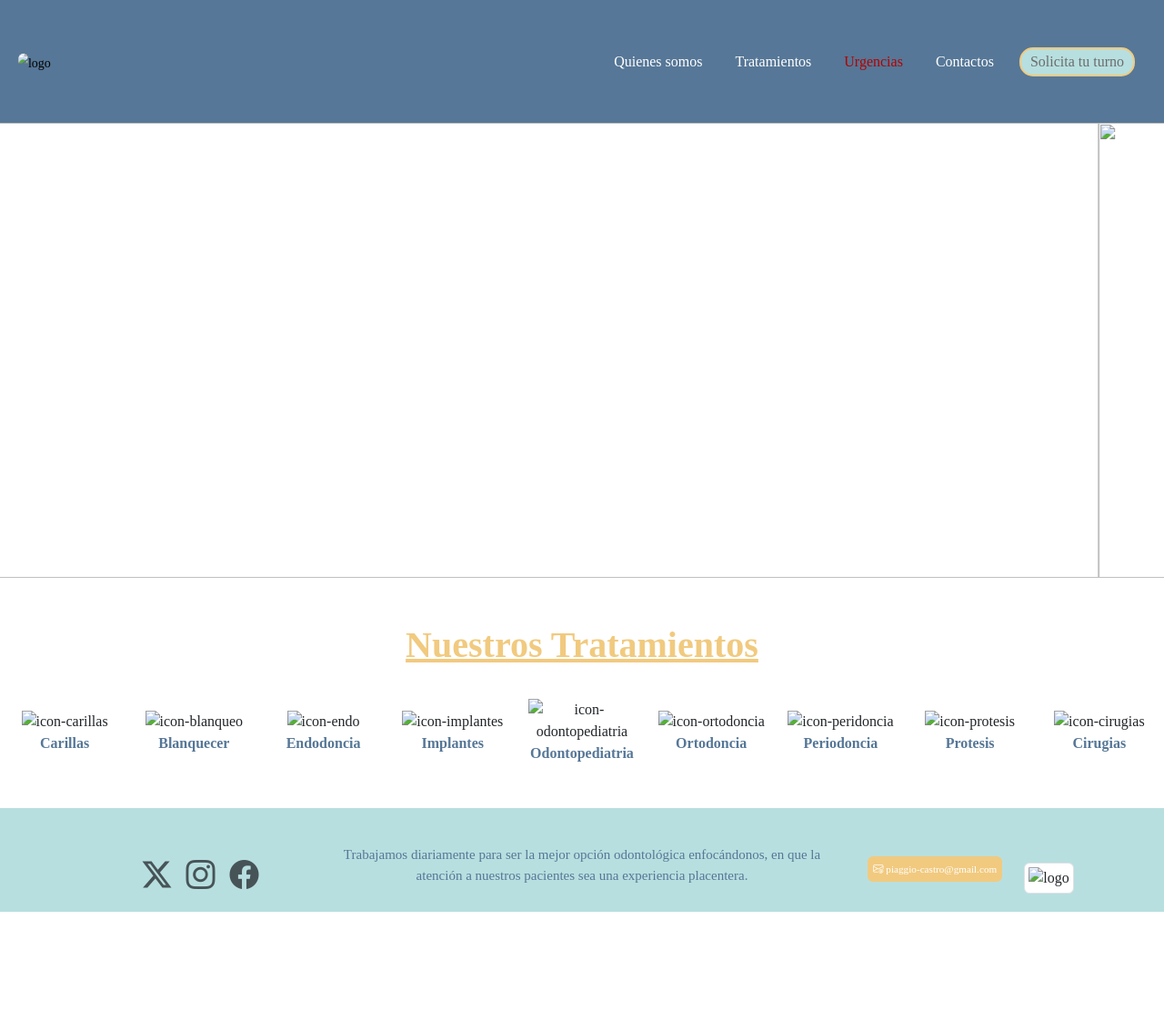
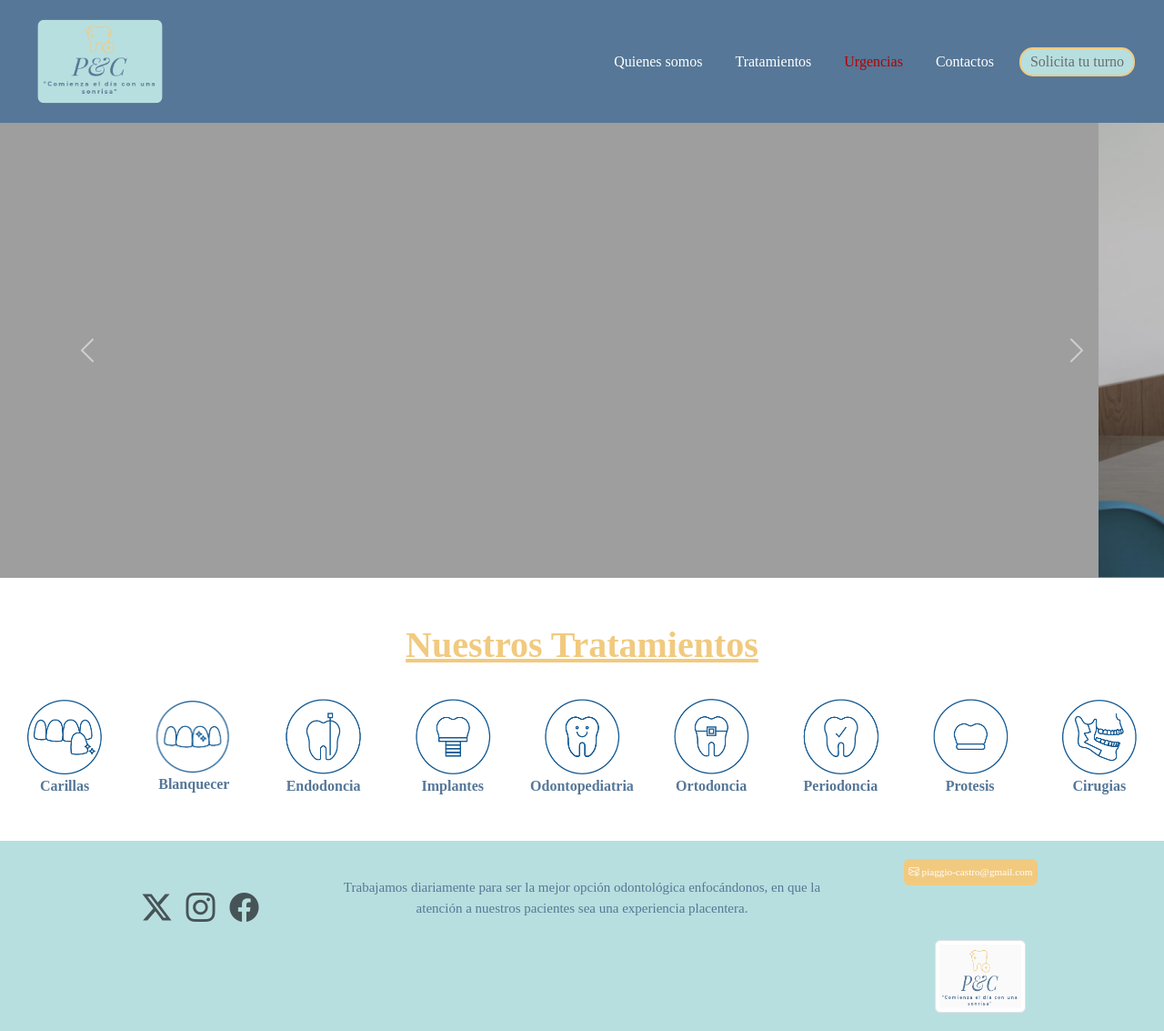
Before and after one commit to ipiaggiok/clinica-dental, a plain HTML site: page index.html in a window 1280 px wide. Shown: the whole page at 91% size. Before the commit the page ends 1002 px from the top, so only its background shows below. Drawn offline with nearby package versions, Linux system fonts and the light colour scheme; the site is published under a folder, as on GitHub Pages, so addresses that start at the root find nothing; a web font is replaced by a local one.

Commit message:
Update index.html

```diff
--- a/index.html
+++ b/index.html
@@ -15,7 +15,7 @@
     <nav class="navbar navbar-expand-lg bg-body-tertiary navbar-custom">
         <div class="container-fluid">
           <a class="navbar-brand" href="/index.html">
-            <img src="/media/imagenes-logo/logotip (2).png" class="img-logo" alt="logo">
+            <img src="./media/imagenes-logo/logotip (2).png" class="img-logo" alt="logo">
           </a>
 
           <button class="navbar-toggler" type="button" data-bs-toggle="collapse" data-bs-target="#navbarNav" aria-controls="navbarNav" aria-expanded="false" aria-label="Toggle navigation">
@@ -45,13 +45,13 @@
       <div id="carouselExampleAutoplaying" class="carousel slide" data-bs-ride="carousel">
         <div class="carousel-inner">
           <div class="carousel-item active">
-            <img src="/media/imagenes-prl/ofi1.png" class="imagenes-carru">
+            <img src="./media/imagenes-prl/ofi1.png" class="imagenes-carru">
           </div>
           <div class="carousel-item">
-            <img src="/media/imagenes-prl/ofi2.png" class="imagenes-carru">
+            <img src="./media/imagenes-prl/ofi2.png" class="imagenes-carru">
           </div>
           <div class="carousel-item">
-            <img src="/media/imagenes-prl/oficina 4.jpg" class="imagenes-carru">
+            <img src="./media/imagenes-prl/oficina 4.jpg" class="imagenes-carru">
           </div>
         </div>
         <button class="carousel-control-prev" type="button" data-bs-target="#carouselExampleAutoplaying" data-bs-slide="prev">
@@ -69,39 +69,39 @@
       <div class="container-fluid text-center contenedor-img-tbj">
         <div class="row align-items-center">
           <div class="col">
-            <img src="/media/imagenes-tbj/carillas-de-porcelana-n1.png" class="img-fluid" alt="icon-carillas">
+            <img src="./media/imagenes-tbj/carillas-de-porcelana-n1.png" class="img-fluid" alt="icon-carillas">
             <a class="enlace-trabajo" href="">Carillas</a>
           </div>
           <div class="col">
-            <img src="/media/imagenes-tbj/blanqueamiento-n1.png" class="img-fluid" alt="icon-blanqueo">
+            <img src="./media/imagenes-tbj/blanqueamiento-n1.png" class="img-fluid" alt="icon-blanqueo">
             <a class="enlace-trabajo" href="">Blanquecer</a>
           </div>
           <div class="col">
-            <img src="/media/imagenes-tbj/endodoncia-n1.png" class="img-fluid" alt="icon-endo">
+            <img src="./media/imagenes-tbj/endodoncia-n1.png" class="img-fluid" alt="icon-endo">
             <a class="enlace-trabajo" href="">Endodoncia</a>
           </div>
           <div class="col">
-            <img src="/media/imagenes-tbj/implantes-n1.png" class="img-fluid" alt="icon-implantes">
+            <img src="./media/imagenes-tbj/implantes-n1.png" class="img-fluid" alt="icon-implantes">
             <a class="enlace-trabajo" href="">Implantes</a>
           </div>
           <div class="col">
-            <img src="/media/imagenes-tbj/ondotopediatria-n1.png" class="img-fluid" alt="icon-odontopediatria">
+            <img src="./media/imagenes-tbj/ondotopediatria-n1.png" class="img-fluid" alt="icon-odontopediatria">
             <a class="enlace-trabajo" href="">Odontopediatria</a>
           </div>
           <div class="col">
-            <img src="/media/imagenes-tbj/ortodoncia-n1.png" class="img-fluid" alt="icon-ortodoncia">
+            <img src="./media/imagenes-tbj/ortodoncia-n1.png" class="img-fluid" alt="icon-ortodoncia">
             <a class="enlace-trabajo" href="">Ortodoncia</a>
           </div>
           <div class="col">
-            <img src="/media/imagenes-tbj/periodoncia-n1.png" class="img-fluid" alt="icon-peridoncia">
+            <img src="./media/imagenes-tbj/periodoncia-n1.png" class="img-fluid" alt="icon-peridoncia">
             <a class="enlace-trabajo" href="">Periodoncia</a>
           </div>
           <div class="col">
-            <img src="/media/imagenes-tbj/protesis-n1.png" class="img-fluid" alt="icon-protesis">
+            <img src="./media/imagenes-tbj/protesis-n1.png" class="img-fluid" alt="icon-protesis">
             <a class="enlace-trabajo" href="">Protesis</a>
           </div>
           <div class="col">
-            <img src="/media/imagenes-tbj/cirugia-maxilofacial-n1.png" class="img-fluid" alt="icon-cirugias">
+            <img src="./media/imagenes-tbj/cirugia-maxilofacial-n1.png" class="img-fluid" alt="icon-cirugias">
             <a class="enlace-trabajo" href="">Cirugias</a>
           </div>
         </div>
@@ -151,7 +151,7 @@
             </div>
           </div>
         </div>
-        <img src="/media/imagenes-logo/logo.png" class="img-thumbnail
+        <img src="./media/imagenes-logo/logo.png" class="img-thumbnail
         imagen-footer"  style="margin-bottom: 20px;" alt="logo">
       </div>
   </div>
```
